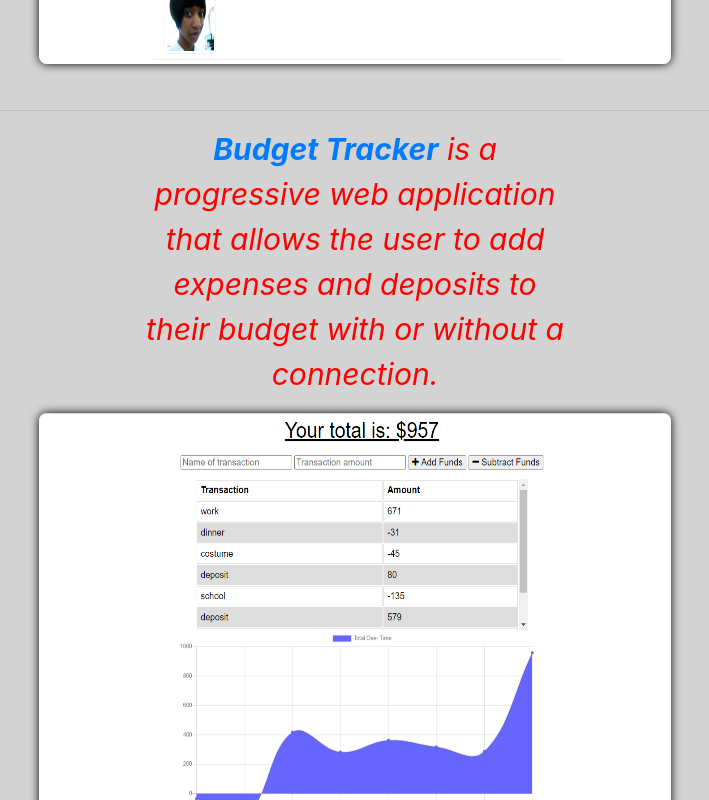
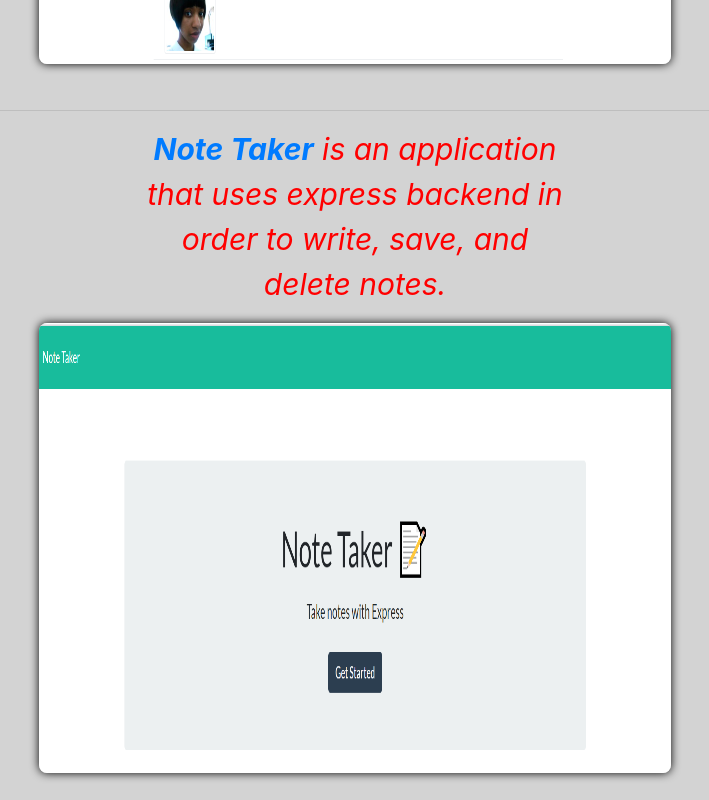
Before and after one commit to pettisnick/Personal-Portfolio---React, a React (Create React App) app: page /work in a window 1280 px wide. Shown: the part 3560-4360 px from the top of the page, without its empty margins (289-998 px from the left). Built offline with nearby package versions, Linux system fonts and the light colour scheme.

Commit message:
fixing images

```diff
--- a/src/pages/Work.js
+++ b/src/pages/Work.js
@@ -113,6 +113,31 @@
                 </div>
               </div>
               <hr />
+              <div className="assignment card-content">
+                <div className="media">
+                  <div className="media-content">
+                    <p>
+                      <a href="https://floating-cliffs-80394.herokuapp.com/">
+                        <strong>Note Taker</strong>
+                      </a>{" "}
+                      is an application that uses express backend in order to write, save, and delete notes.
+                    </p>
+                    <figure>
+                      <a href="https://github.com/pettisnick/Express-Note-Taker">
+                        <img
+                          src={
+                            process.env.PUBLIC_URL +
+                            "/assets/images/NoteTaker.png"
+                          }
+                          alt="Note Taker"
+                          className="notes"
+                        />
+                      </a>
+                    </figure>
+                  </div>
+                </div>
+              </div>
+              <hr />
               <div className="card-content">
                 <div className="media">
                   <div className="media-content">
```
Also changed, not shown: public/assets/images/NoteTaker.png (added).
